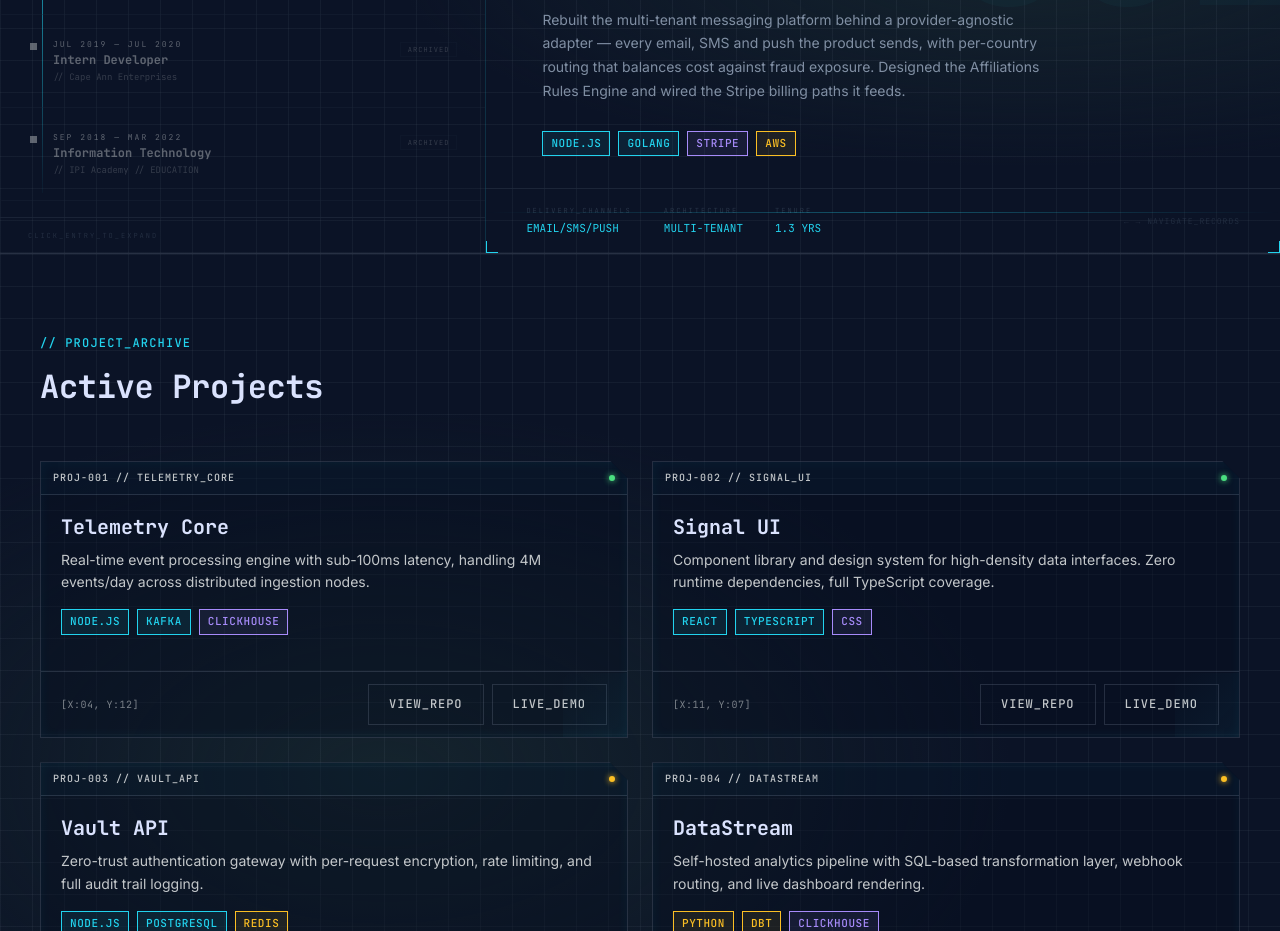
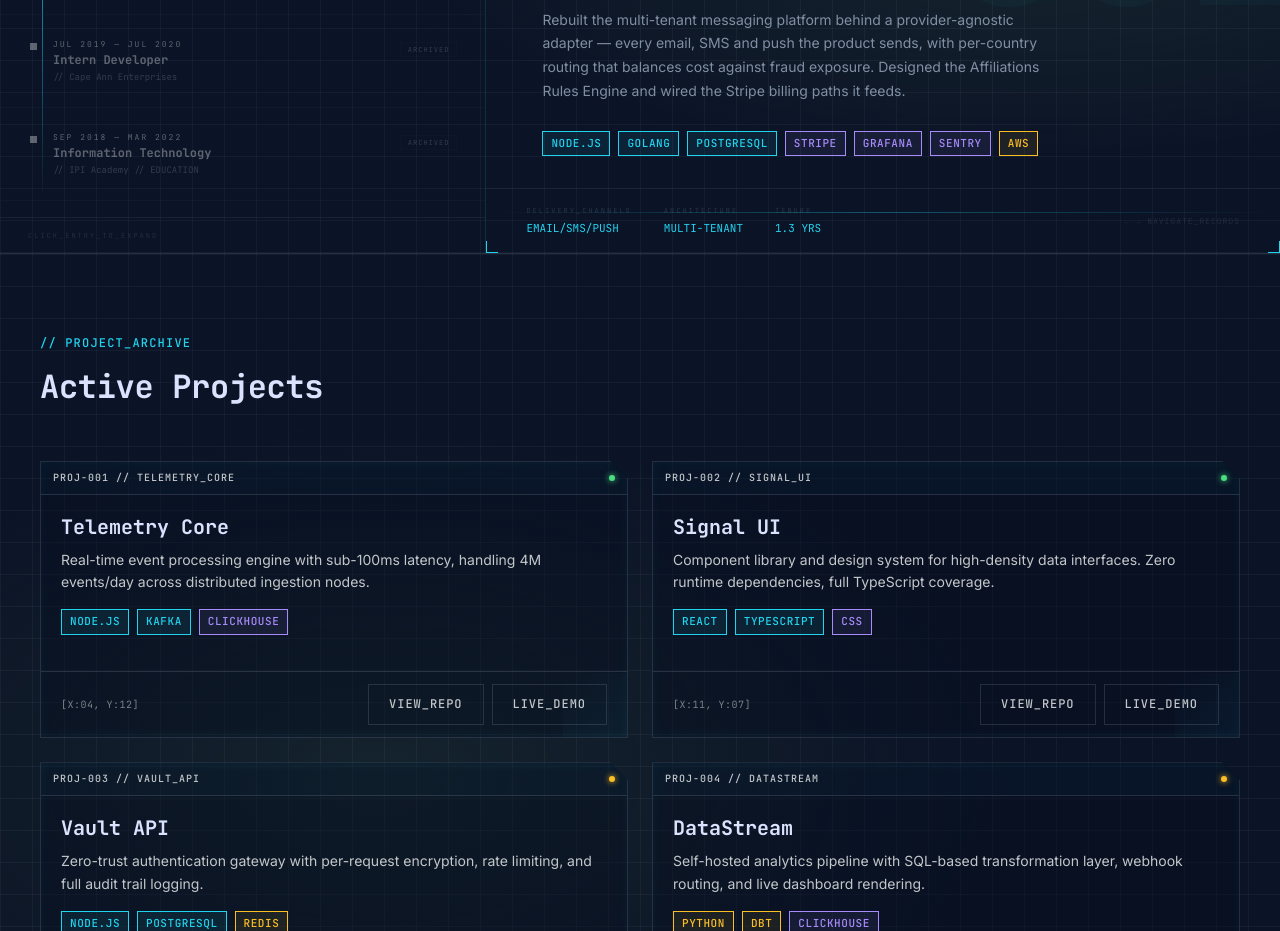
Before and after one commit to AmmarBerkovic/portfolio-lab, a React (Vite) app: page / in a window 1280 px wide. Shown: the part 1680-2611 px from the top of the page. Built offline with nearby package versions, Linux system fonts and the light colour scheme.

Commit message:
content: add PostgreSQL, Grafana and Sentry chips to Pickleball record

```diff
--- a/src/data/content.ts
+++ b/src/data/content.ts
@@ -128,10 +128,13 @@ export const roles: Role[] = [
       'Rebuilt the multi-tenant messaging platform behind a provider-agnostic adapter — every email, SMS and push the product sends, with per-country routing that balances cost against fraud exposure. Designed the Affiliations Rules Engine and wired the Stripe billing paths it feeds.',
     status: 'ACTIVE',
     chips: [
-      { label: 'Node.js', color: 'cyan' },
-      { label: 'Golang',  color: 'cyan' },
-      { label: 'Stripe',  color: 'violet' },
-      { label: 'AWS',     color: 'amber' },
+      { label: 'Node.js',    color: 'cyan' },
+      { label: 'Golang',     color: 'cyan' },
+      { label: 'PostgreSQL', color: 'cyan' },
+      { label: 'Stripe',     color: 'violet' },
+      { label: 'Grafana',    color: 'violet' },
+      { label: 'Sentry',     color: 'violet' },
+      { label: 'AWS',        color: 'amber' },
     ],
     metrics: [
       { label: 'DELIVERY_CHANNELS', value: 'EMAIL/SMS/PUSH' },
```
